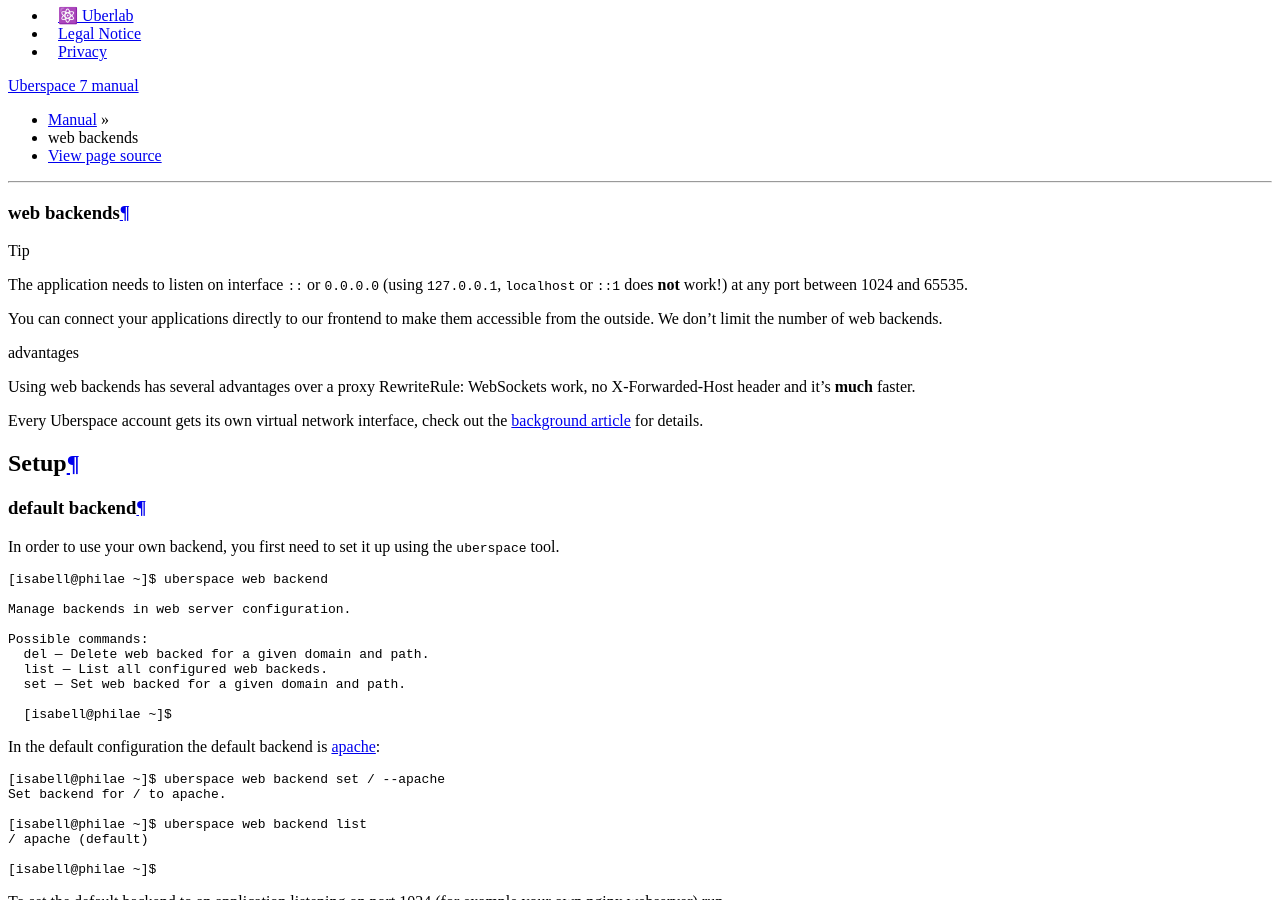
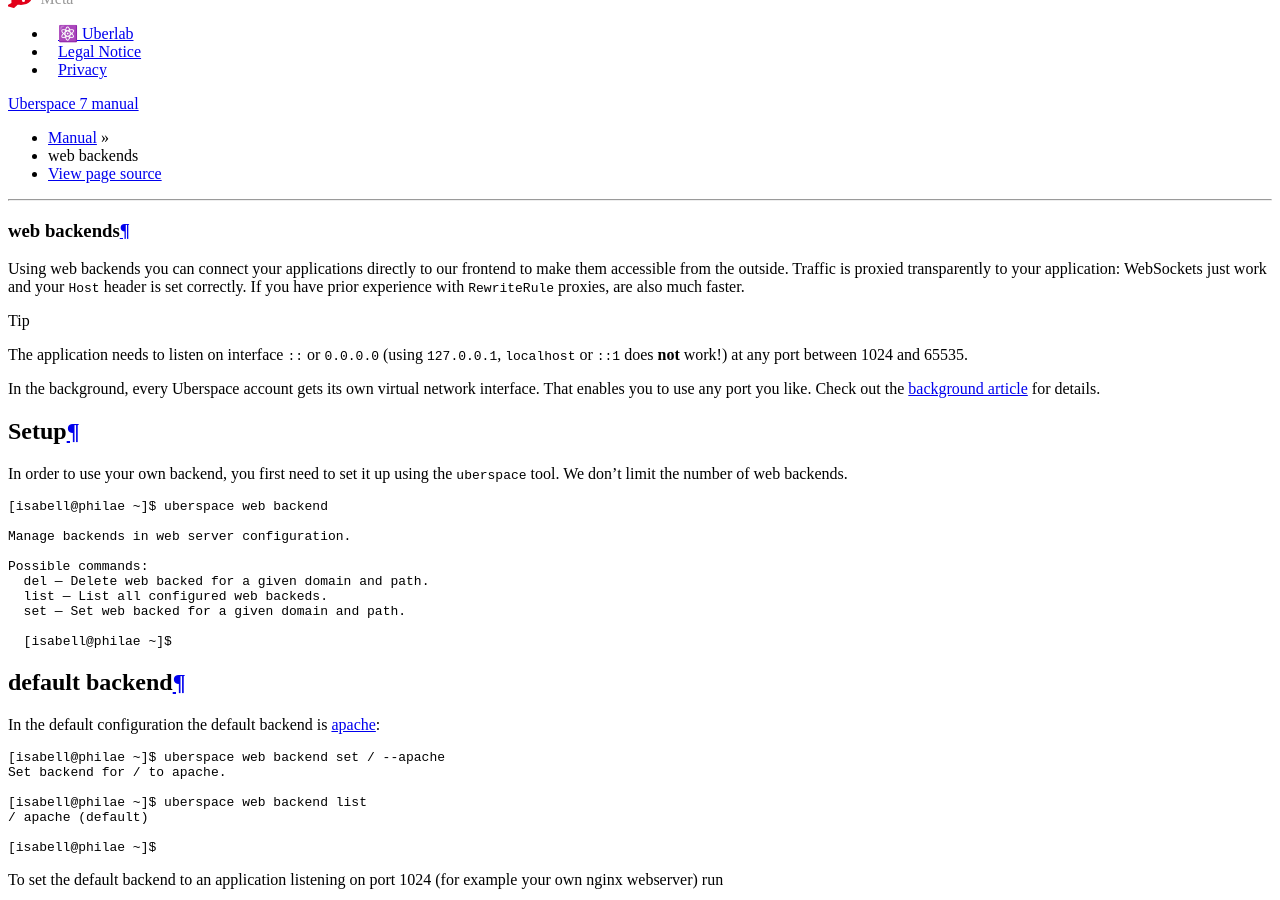
Before and after one commit to Uberspace/manual, a Sphinx documentation site: the page built from source/web-backends.rst, in a window 1280 px wide and 900 px high, scrolled down 1252 px. Built offline with Sphinx 7.4.7 and the Read the Docs theme 2.0.0, drawn with Linux system fonts in a browser that asks for light colours; pages that are not in the unit, such as notebooks, are missing from menus.

Commit message:
[web-backends] rework intro

```diff
--- a/source/web-backends.rst
+++ b/source/web-backends.rst
@@ -4,23 +4,16 @@
 web backends
 ############
 
+Using web backends you can connect your applications directly to our frontend to make them accessible from the outside. Traffic is proxied transparently to your application: WebSockets just work and your ``Host`` header is set correctly. If you have prior experience with ``RewriteRule`` proxies, are also much faster.
+
 .. tip:: The application needs to listen on interface ``::`` or ``0.0.0.0`` (using ``127.0.0.1``, ``localhost`` or ``::1`` does **not** work!) at any port between 1024 and 65535.
 
-You can connect your applications directly to our frontend to make them accessible from the outside. We don't limit the number of web backends.
-
-.. sidebar:: advantages
-
-  Using web backends has several advantages over a proxy RewriteRule: WebSockets work, no X-Forwarded-Host header and it's **much** faster.
-
-Every Uberspace account gets its own virtual network interface, check out the :ref:`background article <network>` for details.
+In the background, every Uberspace account gets its own virtual network interface. That enables you to use any port you like. Check out the :ref:`background article <network>` for details.
 
 Setup
 =====
 
-default backend
----------------
-
-In order to use your own backend, you first need to set it up using the ``uberspace`` tool.
+In order to use your own backend, you first need to set it up using the ``uberspace`` tool. We don't limit the number of web backends.
 
 .. code-block:: shell
 
```
Also changed, not shown: other parts of source/web-backends.rst (+6 -0 lines).
